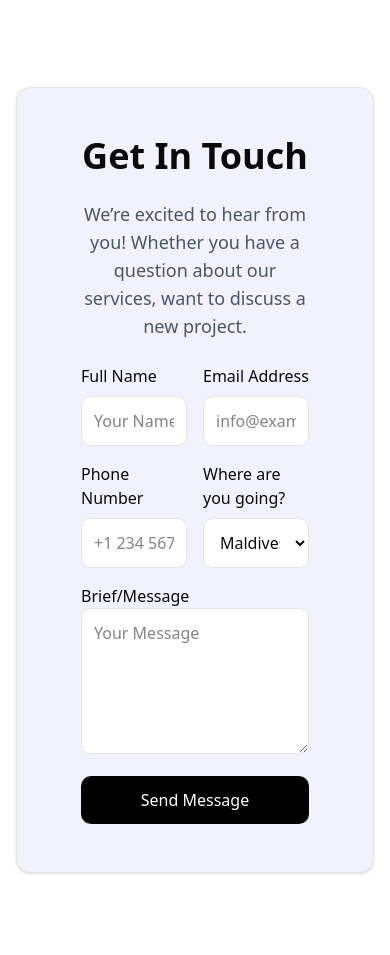
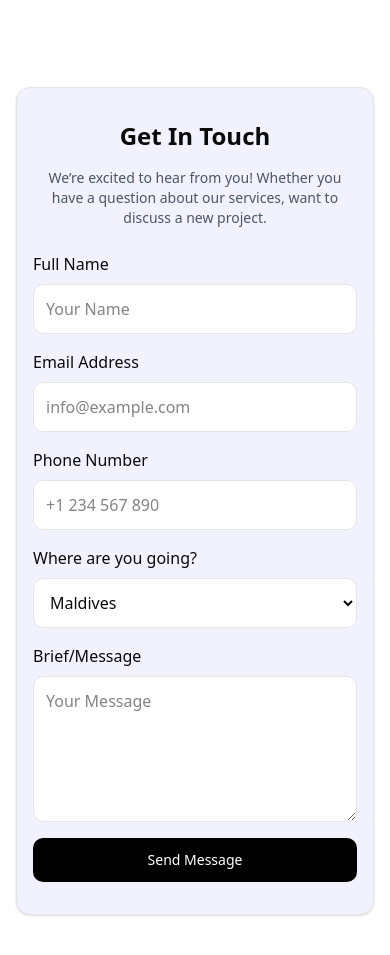
Before and after one commit to Be1newinner/dream-travel, a Next.js app in the folder frontend/: page /contact in a window 390 px wide. Shown: the part 1560-2515 px from the top of the page. Built offline with nearby package versions, Linux system fonts and the light colour scheme; grey boxes are pictures that could not be loaded.

Commit message:
responsive contact page

```diff
--- a/frontend/src/components/contact/ContactForm.tsx
+++ b/frontend/src/components/contact/ContactForm.tsx
@@ -18,7 +18,6 @@ export default function ContactForm() {
       message: formData.get("message"),
     };
 
-    // basic validation (don’t skip this)
     if (!data.name || !data.email || !data.message) {
       setMessage("All fields are required");
       return;
@@ -52,50 +51,87 @@ export default function ContactForm() {
   };
 
   return (
-    <div className="border rounded-xl px-16 py-12 shadow-sm bg-[#F2F2FF]">
-      <h2 className="text-4xl text-center font-bold mb-6">Get In Touch</h2>
-      <p className="text-center text-lg font-base text-gray-600 mb-6">We’re excited to hear from you! Whether you have a question about our services, want to discuss a new project.</p>
+    <div className="border rounded-xl px-4 sm:px-8 lg:px-16 py-8 sm:py-10 lg:py-12 shadow-sm bg-[#F2F2FF] max-w-4xl mx-auto">
+
+      {/* Heading */}
+      <h2 className="text-2xl sm:text-3xl lg:text-4xl text-center font-bold mb-4">
+        Get In Touch
+      </h2>
+
+      <p className="text-center text-sm sm:text-base lg:text-lg text-gray-600 mb-6">
+        We’re excited to hear from you! Whether you have a question about our services,
+        want to discuss a new project.
+      </p>
+
       <form onSubmit={handleSubmit} className="space-y-4">
-        <div className="grid grid-cols-2 gap-4">
+
+        {/* GRID */}
+        <div className="grid grid-cols-1 sm:grid-cols-2 gap-4">
+
           <div className="flex flex-col gap-2">
-            <label htmlFor="name">Full Name</label>
-            <input name="name" placeholder="Your Name" className="border p-3 bg-white rounded-lg w-full" />
+            <label>Full Name</label>
+            <input
+              name="name"
+              placeholder="Your Name"
+              className="border p-3 bg-white rounded-lg w-full"
+            />
           </div>
+
           <div className="flex flex-col gap-2">
-            <label htmlFor="email">Email Address</label>
-            <input name="email" type="email" placeholder="info@example.com" className="border p-3 bg-white rounded-lg w-full" />
+            <label>Email Address</label>
+            <input
+              name="email"
+              type="email"
+              placeholder="info@example.com"
+              className="border p-3 bg-white rounded-lg w-full"
+            />
           </div>
+
           <div className="flex flex-col gap-2">
-            <label htmlFor="phone">Phone Number</label>
-            <input name="phone" type="tel" placeholder="+1 234 567 890" className="border p-3 bg-white rounded-lg w-full" />
+            <label>Phone Number</label>
+            <input
+              name="phone"
+              type="tel"
+              placeholder="+1 234 567 890"
+              className="border p-3 bg-white rounded-lg w-full"
+            />
           </div>
+
           <div className="flex flex-col gap-2">
-            <label htmlFor="destination">Where are you going?</label>
-            <select name="destination" className="border p-3 bg-white rounded-lg w-full">
-              <option value="Maldives">Maldives</option>
-              <option value="France">France</option>
-              <option value="United States">United States</option>
-              <option value="Thailand">Thailand</option>
+            <label>Where are you going?</label>
+            <select
+              name="destination"
+              className="border p-3 bg-white rounded-lg w-full"
+            >
+              <option>Maldives</option>
+              <option>France</option>
+              <option>United States</option>
+              <option>Thailand</option>
             </select>
           </div>
         </div>
 
-        <label htmlFor="message">Brief/Message</label>
+        {/* MESSAGE */}
+        <div className="flex flex-col gap-2">
+          <label>Brief/Message</label>
           <textarea
             name="message"
             placeholder="Your Message"
             rows={5}
             className="border p-3 bg-white rounded-lg w-full"
           />
+        </div>
 
+        {/* BUTTON */}
         <button
           type="submit"
           disabled={loading}
-          className="bg-black text-white px-6 py-3 rounded-lg w-full"
+          className="bg-black text-white px-6 py-3 rounded-lg w-full text-sm sm:text-base"
         >
           {loading ? "Sending..." : "Send Message"}
         </button>
 
+        {/* MESSAGE */}
         {message && (
           <p className="text-sm mt-2 text-center text-gray-700">{message}</p>
         )}
```
Lines whose indentation alone changed are shown as unchanged.
